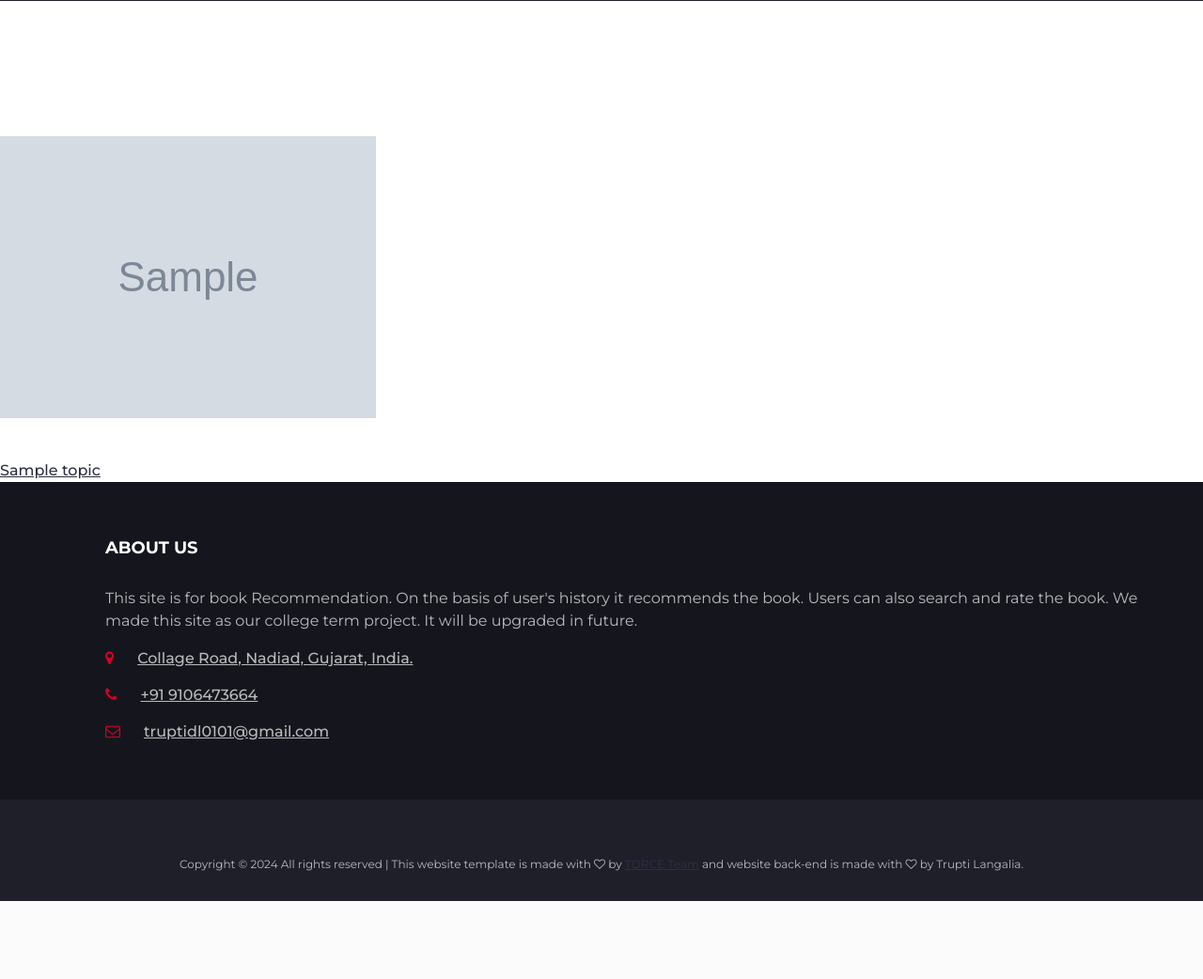
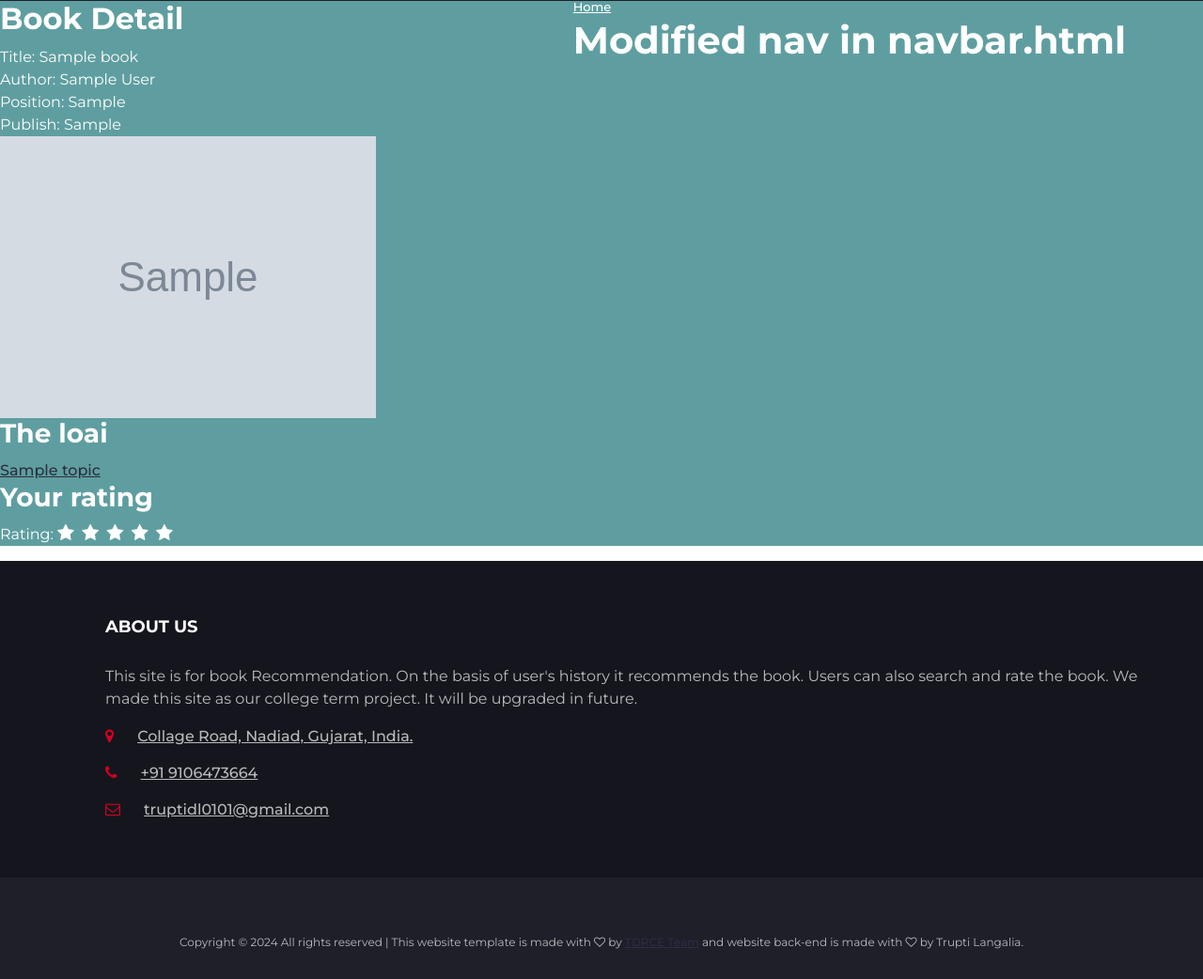
Before and after one commit to ThuanTheSecond/cit_book-web, a Django app: template book_cit_web/templates/bookDetail.html in a window 1280 px wide. Shown: the part 34-1076 px from the top of the page at 94% size. Before the commit the page ends 993 px from the top, so only its background shows below. Run offline with Django 5.2, Linux system fonts and the light colour scheme; tables that the repository leaves empty hold one stand-in row (values such as "Sample post"); the template is opened without the code that fills it: values that come from a table or form of the project are taken from there, most other values are stand-ins (such as "Sample title", 1, 10 or a date in 2020); grey boxes marked "Sample" are stand-in pictures; some libraries are stand-ins or nearby versions.

Commit message:
Thêm đánh giá bằng sao

```diff
--- a/book_cit_web/home/urls.py
+++ b/book_cit_web/home/urls.py
@@ -11,6 +11,8 @@
 
 htmxpatterns = [
     path('search_post/', views.searchPost, name='search_post'),
-    path('category_post/', views.categoryPost, name='category_post')
+    path('category_post/', views.categoryPost, name='category_post'),
+    path('rating_post/', views.ratingPost, name='rating_post'),
+    path('clear_rating_post/', views.clearRatingPost, name='clear_rating_post'),
 ]
 urlpatterns+= htmxpatterns
--- a/book_cit_web/templates/base.html
+++ b/book_cit_web/templates/base.html
@@ -32,7 +32,7 @@
   <link rel="stylesheet" href="https://cdnjs.cloudflare.com/ajax/libs/toastr.js/latest/css/toastr.min.css" />
   <!-- Add bonus component for head -->
   {% block pack %}
-  {% endblock %}
+  {% endblock pack %}
 </head>
 
 <body>
@@ -42,11 +42,10 @@
   {% block navTop %}
   {% endblock navTop %}
 
-
-  {% block content %}
-  {% endblock %}
-
-
+  <div style="background-color:cadetblue">
+    {% block content %}
+    {% endblock content%}
+  </div>
 
   {% block navBot %}
   {% endblock navBot %}
--- a/book_cit_web/templates/bookDetail.html
+++ b/book_cit_web/templates/bookDetail.html
@@ -1,4 +1,40 @@
 {% extends 'base.html' %}
+
+
+{% block pack %}
+<style>
+    .star-rating {
+        white-space: nowrap;
+    }
+    .star-rating [type="radio"] {
+        appearance: none;
+    }
+    .star-rating i {
+        font-size: 1.2em;
+        transition: 0.3s;
+    }
+
+    .star-rating label:is(:hover, :has(~ :hover)) i {
+        transform: scale(1.35);
+        color: #fffdba;
+        animation: jump 0.5s calc(0.3s + (var(--i) - 1) * 0.15s) alternate infinite;
+    }
+    .star-rating label:has(~ :checked) i {
+        color: #faec1b;
+        text-shadow: 0 0 2px #ffffff, 0 0 10px #ffee58;
+    }
+
+    @keyframes jump {
+        0%,
+        50% {
+            transform: translatey(0) scale(1.35);
+        }
+        100% {
+            transform: translatey(-15%) scale(1.35);
+        }
+    }
+</style>
+{% endblock pack %}
 
 
 {% block content %}
@@ -18,4 +54,29 @@
             <br>
         {% endfor %}
     </div>
+    <h3>Your rating</h3>
+    <div>
+        <form action="">
+            {% csrf_token %}
+            <div class="rating">
+                <p>Rating: <span class="star-rating">
+                    {% for i in "12345" %}
+                        <label for="rate-{{i}}" style="--i: {{i}}"><i class="fa fa-star" title="{{i}} star"></i></label>
+                        <input type="radio" name="rating" id="rate-{{i}}" hx-vals='{"rating": {{i}}, "book_id": {{detail.book_id}}}' hx-post ="/rating_post/" hx-trigger="click delay:0.25s" hx-target="#clear" hx-swap="outerHTML">
+                    {% endfor %}
+                </span></p>
+            </div>
+        </form>
+        <form action="">
+            {% csrf_token %}
+            <div class="clear_rating">
+                <input type="hidden" name="clear" id="clear">
+            </div>
+        </form>
+    </div>
 {% endblock content %}
+
+
+{% block scripts %}
+<script src="https://unpkg.com/htmx.org@2.0.2/dist/htmx.js" integrity="sha384-yZq+5izaUBKcRgFbxgkRYwpHhHHCpp5nseXp0MEQ1A4MTWVMnqkmcuFez8x5qfxr"crossorigin="anonymous"></script>
+{% endblock scripts %}
--- a/book_cit_web/templates/searchBook.html
+++ b/book_cit_web/templates/searchBook.html
@@ -27,7 +27,7 @@
         <ul>
             {% for book in page_obj %}
                 {% comment %} chỉnh sửa câu lệnh dưới để hiển thị từng cuốn sách {% endcomment %}
-                <li><a href="/book/detail/id={{book.book_id}}">{{ book.book_title }}</a></li>
+                <li><a href="/book/detail/id={{book.book_id|add:'-3000'}}">{{ book.book_title }}</a></li>
             {% endfor %}
         </ul>
     </div>
```
Also changed, not shown: book_cit_web/home/views.py (+22 -2 lines).
